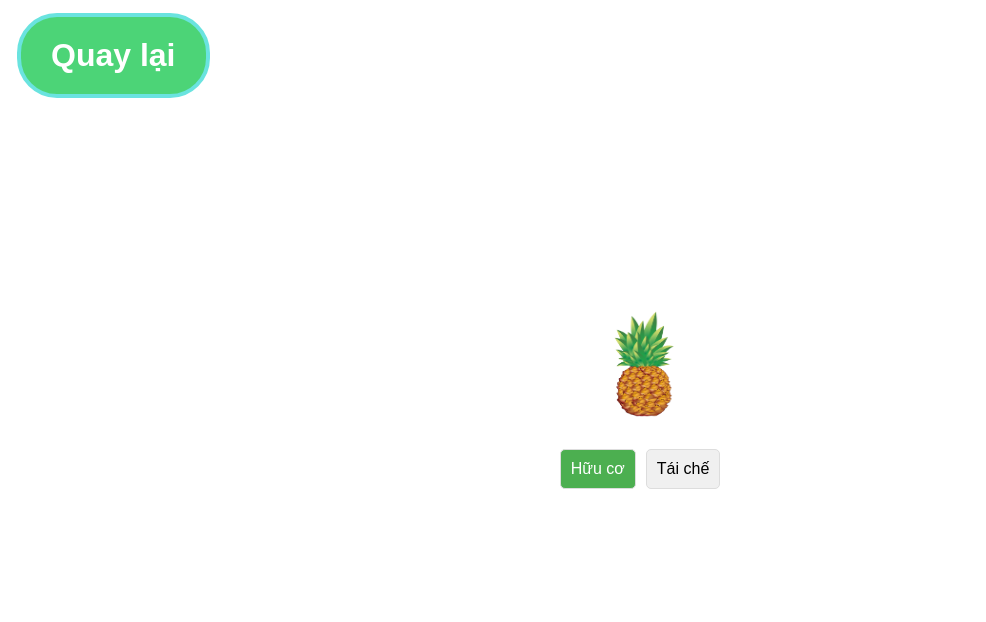
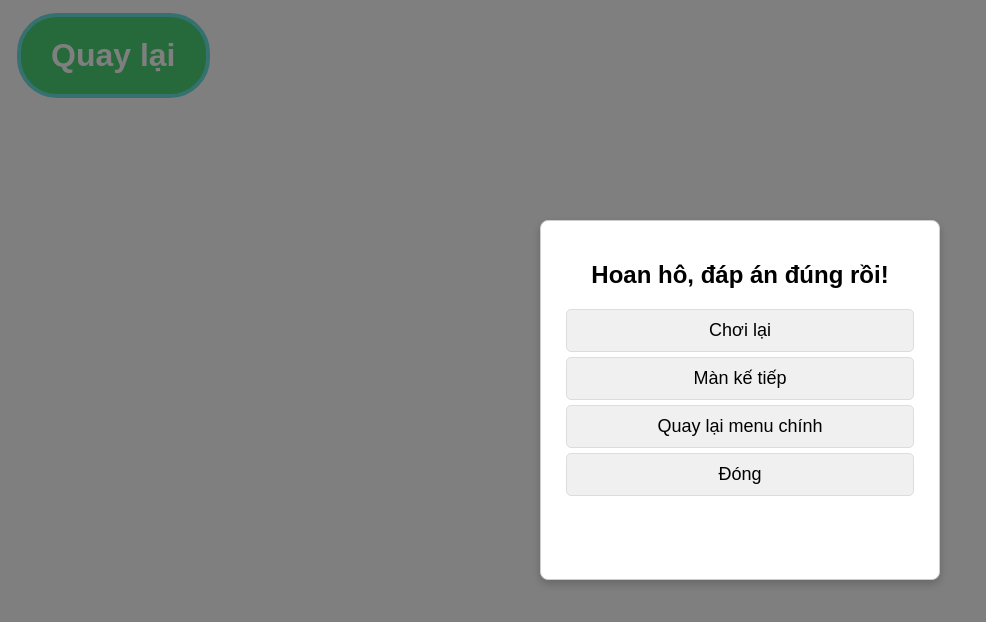
Before and after one commit to Lechulinh/EcoSort, a Next.js app: page /play/1 in a window 1280 px wide. Both pictures are taken after a click on the element "Hữu cơ". Shown: the top 622 px of the page, without its empty margins (0-986 px from the left). Built offline with nearby package versions, Linux system fonts and the light colour scheme.

Commit message:
code mới

```diff
--- a/package.json
+++ b/package.json
@@ -12,7 +12,8 @@
     "bootstrap-icons": "^1.11.3",
     "next": "14.2.13",
     "react": "^18",
-    "react-dom": "^18"
+    "react-dom": "^18",
+    "react-modal": "^3.16.1"
   },
   "devDependencies": {
     "eslint": "^8",
--- a/src/app/globals.css
+++ b/src/app/globals.css
@@ -147,3 +147,51 @@ body{
 .trashBtn {
   display: flex;
 }
+
+.ReactModal__Overlay {
+  background: rgba(0, 0, 0, 0.5); /* Nền tối mờ */
+}
+
+.ReactModal__Content {
+  position: relative; /* Đặt vị trí cho modal */
+  top: 50%;
+  left: 50%;
+  transform: translate(-50%, -50%); /* Giữa modal */
+  background: white; /* Nền trắng cho modal */
+  padding: 20px; /* Padding cho nội dung */
+  border-radius: 8px; /* Bo góc */
+  width: 600px; /* Chiều rộng modal - tăng kích thước */
+  height: auto; /* Chiều cao tự động */
+  color: black; /* Màu chữ */
+  text-align: center; /* Căn giữa văn bản */
+  max-height: 80vh; /* Giới hạn chiều cao tối đa của modal */
+  overflow-y: auto; /* Cuộn nội dung nếu cần */
+}
+
+.modalBtn {
+  display: flex;
+  justify-content: center;
+  align-items: center;
+  padding: 10px;
+  margin: 5px;
+  background-color: #f0f0f0; /* Màu nền mặc định */
+  border: 1px solid #ddd;
+  border-radius: 5px; /* Bo góc */
+  cursor: pointer;
+  transition: background-color 0.3s;
+  font-size: 18px; /* Kích thước chữ */
+}
+
+.modalBtn:hover {
+  background-color: #d1d1d1; /* Màu nền khi hover */
+}
+
+.modalBtn.correct {
+  background-color: #4CAF50; /* Màu cho nút đáp án đúng */
+  color: white;
+}
+
+.modalBtn.incorrect {
+  background-color: #f44336; /* Màu cho nút đáp án sai */
+  color: white;
+}
--- /dev/null
+++ b/src/app/play/[id]/ResultModal.js
@@ -0,0 +1,52 @@
+// ResultModal.js
+import Modal from "react-modal";
+
+const ResultModal = ({ isOpen, onRequestClose, isCorrect, onRetry, onNextLevel, onMenu }) => {
+    return (
+        <Modal
+            isOpen={isOpen}
+            onRequestClose={onRequestClose}
+            contentLabel="Result Modal"
+            style={{
+                overlay: {
+                    backgroundColor: 'rgba(0, 0, 0, 0.5)', // Nền tối mờ
+                },
+                content: {
+                    color: 'black',
+                    padding: '20px',
+                    borderRadius: '8px',
+                    textAlign: 'center',
+                    width: '400px',
+                    height: 'auto',
+                    margin: 'auto',
+                    top: '50%',
+                    left: '50%',
+                    transform: 'translate(-50%, -50%)',
+                    boxShadow: '0 4px 10px rgba(0, 0, 0, 0.2)',
+                },
+            }}
+        >
+            {isCorrect !== null ? (
+                isCorrect ? (
+                    <>
+                        <h2>Hoan hô, đáp án đúng rồi!</h2>
+                        <div className="modalBtn" onClick={onRetry}>Chơi lại</div>
+                        <div className="modalBtn" onClick={onNextLevel}>Màn kế tiếp</div>
+                        <div className="modalBtn" onClick={onMenu}>Quay lại menu chính</div>
+                    </>
+                ) : (
+                    <>
+                        <h2>Đáng tiếc, đáp án sai mất rồi!</h2>
+                        <div className="modalBtn" onClick={onMenu}>Quay về menu chính</div>
+                        <div className="modalBtn" onClick={onRetry}>Chơi lại</div>
+                    </>
+                )
+            ) : (
+                <h2>Đang xử lý...</h2> // Hiển thị nội dung tạm thời nếu isCorrect chưa được xác định
+            )}
+            <div className="modalBtn" onClick={onRequestClose}>Đóng</div>
+        </Modal>
+    );
+};
+
+export default ResultModal;
--- a/src/app/play/[id]/page.js
+++ b/src/app/play/[id]/page.js
@@ -2,22 +2,36 @@
 
 import Image from "next/image";
 import data from "../../../assets/data.json";
-import { useState } from "react";
+import { useState, useEffect } from "react";
+import Modal from "react-modal"; // Thêm dòng này
+import ResultModal from './ResultModal'; // Thêm dòng import cho ResultModal
 
 export default function Home({ params }) {
     const lv = data.find((lv) => Number(lv.level) === Number(params.id));
 
     // State to track selected answer for each trash bin
     const [selectedTrash, setSelectedTrash] = useState({});
+    const [isModalOpen, setIsModalOpen] = useState(false); // State cho modal
+    const [isCorrect, setIsCorrect] = useState(null); // State cho kết quả
 
     // Function to handle click event for trash bins
     const handleTrashClick = (trash) => {
-    const isCorrect = trash === lv.answer;
+        const isCorrectAnswer = trash === lv.answer;
         setSelectedTrash((prevState) => ({
             ...prevState,
-      [trash]: isCorrect ? "correct" : "incorrect",
+            [trash]: isCorrectAnswer ? "correct" : "incorrect",
         }));
+
+        setIsCorrect(isCorrectAnswer); // Cập nhật trạng thái kết quả
+        setIsModalOpen(true); // Mở modal
     };
+
+    // Thiết lập phần tử gốc cho modal
+    useEffect(() => {
+        if (typeof window !== "undefined") {
+            Modal.setAppElement("body"); // Thay đổi ở đây nếu cần
+        }
+    }, []);
 
     if (!lv) {
         return (
@@ -49,6 +63,24 @@ export default function Home({ params }) {
                     </div>
                 ))}
             </div>
+
+            {/* Hiển thị modal khi có kết quả */}
+            <ResultModal
+                isOpen={isModalOpen}
+                onRequestClose={() => setIsModalOpen(false)}
+                isCorrect={isCorrect}
+                onRetry={() => {
+                    setIsCorrect(null);
+                    setSelectedTrash({});
+                    setIsModalOpen(false);
+                }}
+                onNextLevel={() => {
+                    // Logic chuyển đến màn kế tiếp
+                }}
+                onMenu={() => {
+                    // Logic quay lại menu chính
+                }}
+            />
         </main>
     );
 }
```
Also changed, not shown: 1 other file (tests, documents, lock files or other folders). Lines whose indentation alone changed are shown as unchanged.
